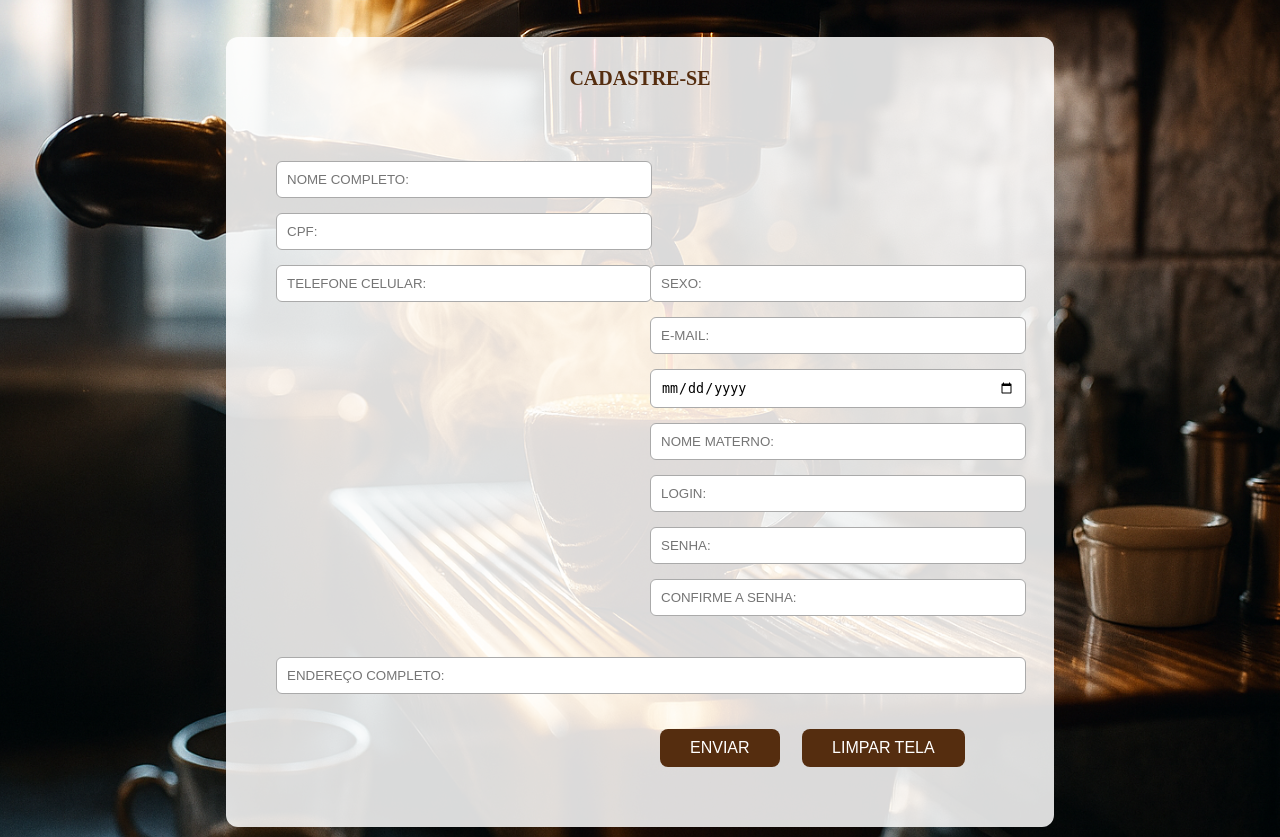
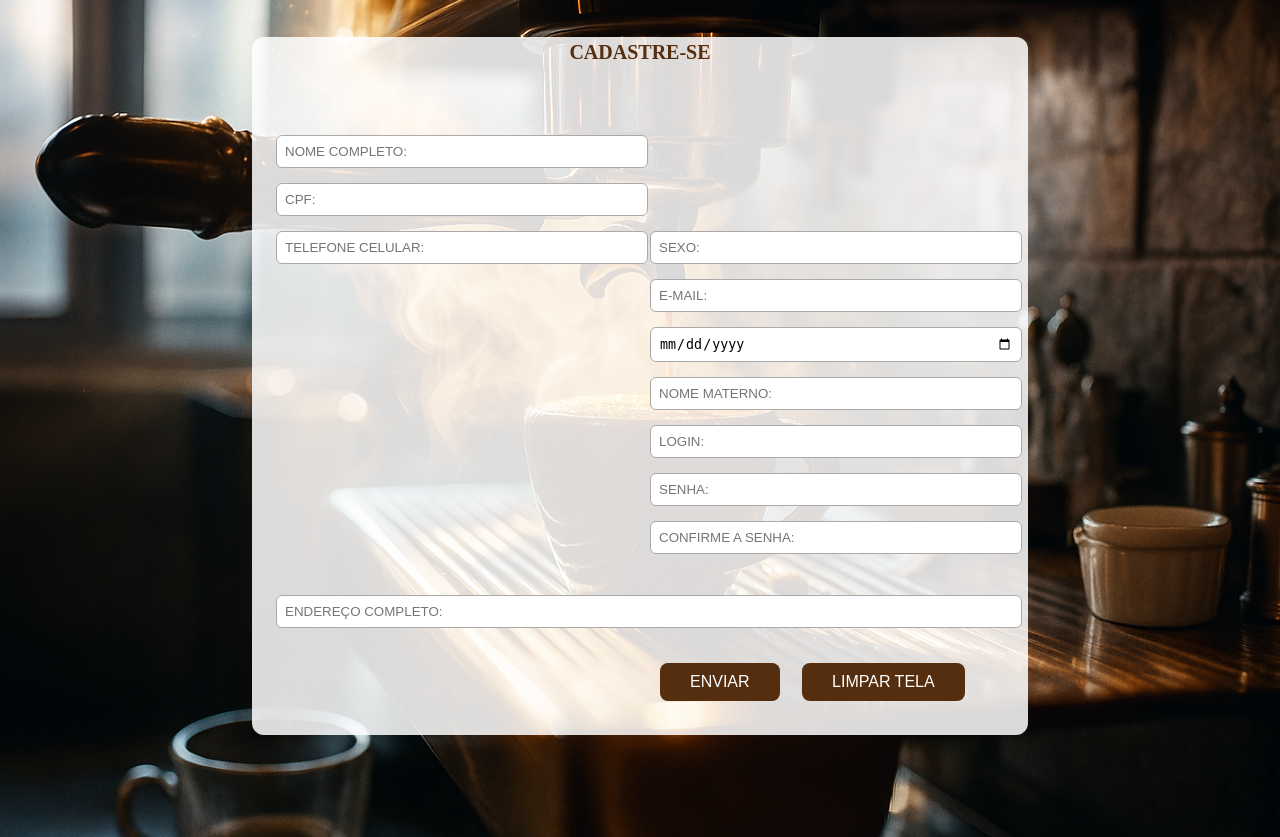
Before and after one commit to Marcelle635/Projeto, a PHP site: page /cadastro.html in a window 1280 px wide. Shown: the part 83-920 px from the top of the page. Run offline with PHP 8.4, Linux system fonts and the light colour scheme.

Commit message:
atualizei

```diff
--- a/cadastro.css
+++ b/cadastro.css
@@ -100,7 +100,7 @@ main{
     background-color: rgba(255, 255, 255, 0.85);
     width: 60%;
     margin: 120px auto;
-    padding: 30px;
+    padding: 4px;
     border-radius: 12px;
 }
 h1{
@@ -119,7 +119,7 @@ label{
 }
 input{
     width: 100%;
-    padding: 10px;
+    padding: 8px;
     border: 1px solid #aaa;
     border-radius: 6px;
 }
```
